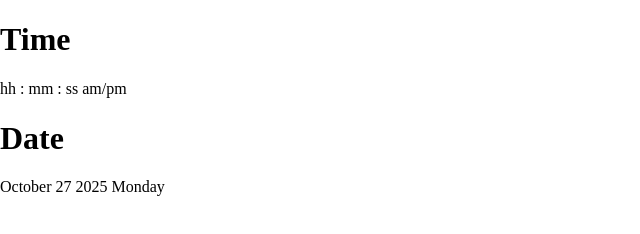
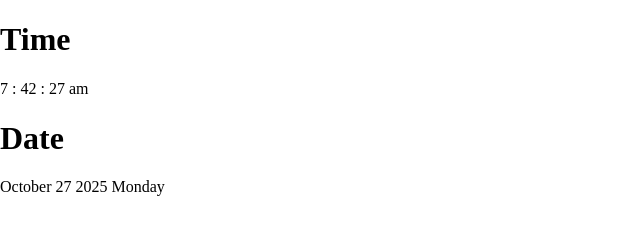
Before and after one commit to giovanbattista-web/widgets-dashboard, a plain HTML site: page index.html in a window 1280 px wide. Shown: the full height of the page, 0-640 px from the left. Drawn offline with nearby package versions, Linux system fonts and the light colour scheme.

Commit message:
[UPD] time.js

```diff
--- a/index.html
+++ b/index.html
@@ -11,13 +11,13 @@
     <link rel="apple-touch-icon" sizes="180x180" href="favicons/apple-touch-icon.png">
     <link rel="icon" type="image/png" sizes="32X32" href="favicons/favicon-32X32.png">
     <link rel="icon" type="image/png" sizes="16x16" href="favicons/favicon-16X16.png">
-    <link rel="manifest" href="favicons/site.webmanifest" />
+    <link rel="manifest" href="favicon/site.webmanifest">
 
     <!-- CSS -->
     <link rel="stylesheet" href="https://cdnjs.cloudfare.com/ajax/libs/normalize/7.0.0/normalize.min.css" />
     <link rel="stylesheet" href="style.css">
+    <script defer src="js/date.js"></script>
     <script defer src="js/time.js"></script>
-    <script defer src="js/date.js"></script>
     <script defer src="js/weather.js"></script>
 </head>
 
--- a/js/date.js
+++ b/js/date.js
@@ -26,7 +26,7 @@ const allTheDays = [
 
 // Dinamic Data //
 
-// Creo un oggetto Date che rappresenta la data e l'ora corrente //
+// Creo un oggetto Date per la data e l'ora corrente //
 const dateNow = new Date();
 
 // Stampa dell'oggetto Date //
--- a/js/time.js
+++ b/js/time.js
@@ -0,0 +1,42 @@
+// Dati dinamici //
+
+// Imposto la funzione che contiene il codice per aggiornare l'orologio //
+const theClock = () => {
+
+    // Creo un oggetto Date per la data e l'ora corrente //
+    const timeNow = new Date();
+
+    // Visualizza metodi e proprietà di Date //
+    console.log(timeNow);
+
+    // Ottengo l'ora corrente //
+    let gotHours = timeNow.getHours();
+
+    // Ottengo i minuti correnti //
+    let gotMinutes = timeNow.getMinutes();
+
+    // Ottengo i secondi correnti //
+    let gotSeconds = timeNow.getSeconds();
+
+    // Formattazione dei dati //
+
+    // Imposta pm o am //
+    const gotAmOrPM = gotHours >= 12 ? "pm" : "am";
+
+    // Ottieni il formato a 12 ore //
+    gotHours = gotHours % 12 || 12;
+
+    // Prelevo gli elementi dal DOM //
+    const hours = document.querySelector(".hours");
+    const minutes = document.querySelector(".minutes");
+    const seconds = document.querySelector(".seconds");
+    const amOrPM = document.querySelector(".amOrPM");
+
+    // Imposto gli elementi del DOM //
+    hours.innerText = gotHours;
+    minutes.innerText = gotMinutes;
+    seconds.innerText = gotSeconds;
+    amOrPM.innerText = gotAmOrPM;
+}
+
+setInterval(theClock, 1000);
```
